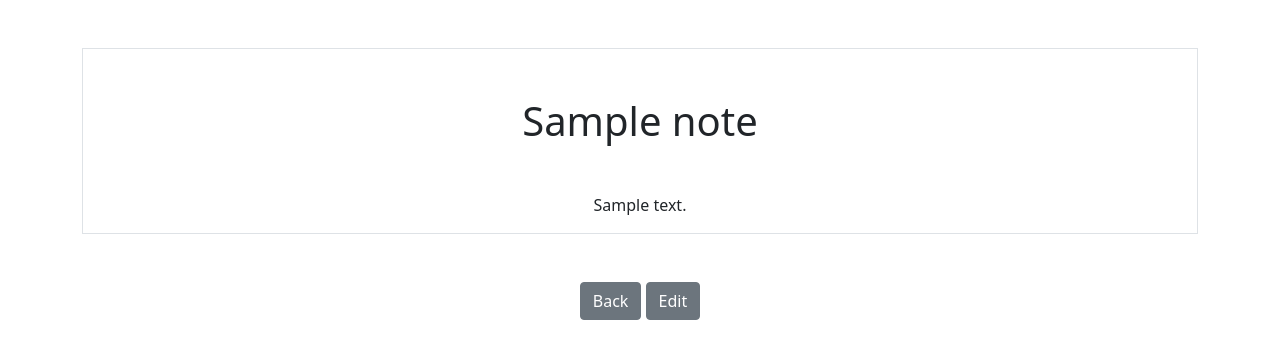
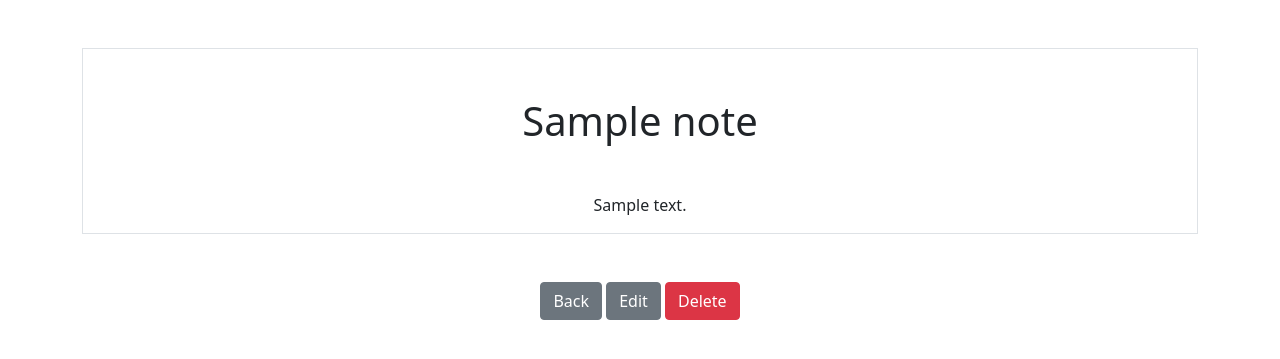
Before and after one commit to dev-f3r/Linkedin-Django-Essential-Training, a Django app: page /smart/notes/1 in a window 1280 px wide. Shown: the top 359 px of the page. Run offline with Django 4.2, Linux system fonts and the light colour scheme; tables that the repository leaves empty hold one stand-in row (values such as "Sample post").

Commit message:
Link to the delete template

```diff
--- a/notes/templates/notes/notes_details.html
+++ b/notes/templates/notes/notes_details.html
@@ -8,4 +8,5 @@
 
 <a href="{% url 'notes.list' %}" class="btn btn-secondary my-5">Back</a>
 <a href="{% url 'notes.update' pk=note.id %}" class="btn btn-secondary my-5">Edit</a>
+<a href="{% url 'notes.delete' pk=note.id %}" class="btn btn-danger my-5">Delete</a>
 {% endblock %}
```
